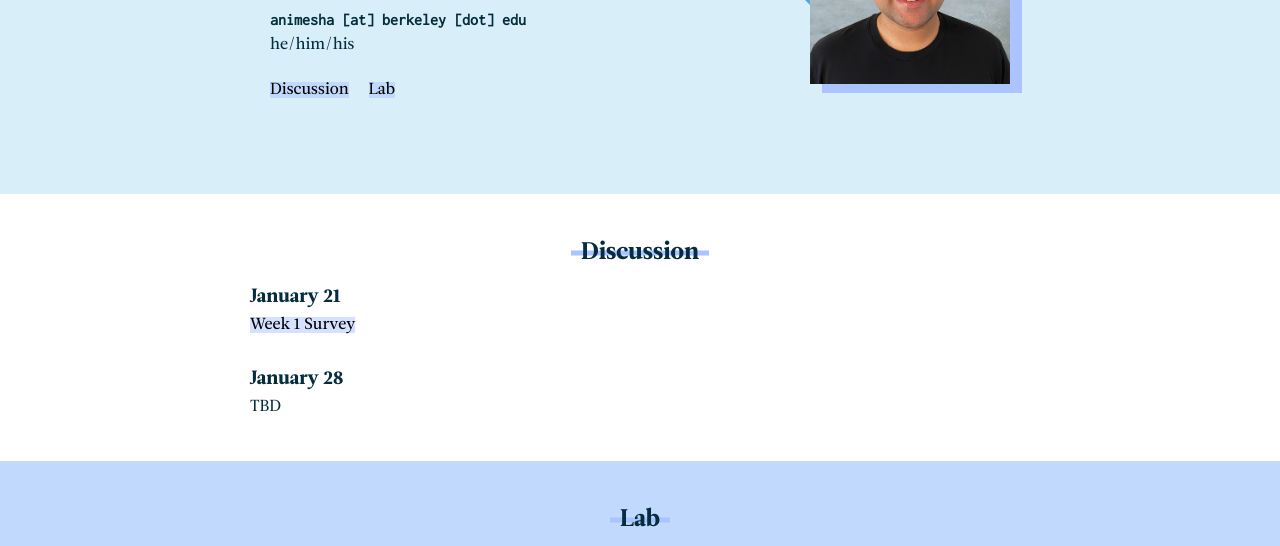
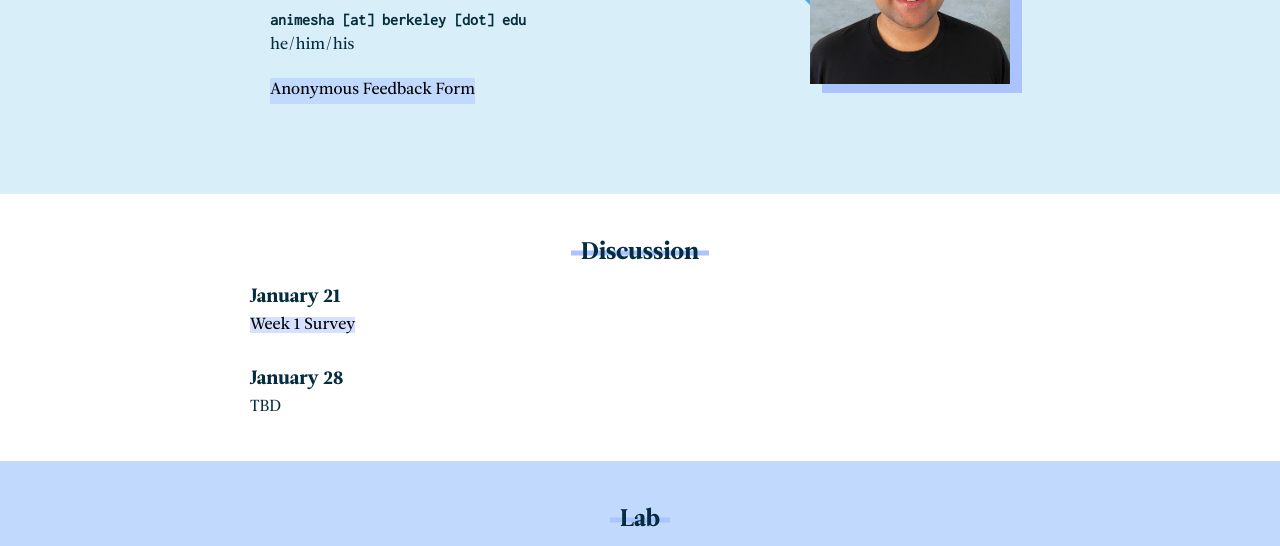
Before and after one commit to AnimeshAgrawal/61asite, a website: page index.html in a window 1280 px wide. Shown: the part 201-747 px from the top of the page. Drawn offline with Linux system fonts and the light colour scheme.

Commit message:
Anonymous feedback form

```diff
--- a/index.html
+++ b/index.html
@@ -23,8 +23,7 @@
             <p class="header__pronoun">he/him/his</p>
             <nav>
                <ul class="header__nav list-unstyled list-inline">
-                  <li><a data-scroll="data-scroll" href="#teaching">Discussion</a></li>
-                  <li><a data-scroll="data-scroll" href="#teaching2">Lab</a></li>
+                  <a href="https://forms.gle/LMmYjKr5ad2S5YmY7">Anonymous Feedback Form</a>
                </ul>
             </nav>
          </div>
```
